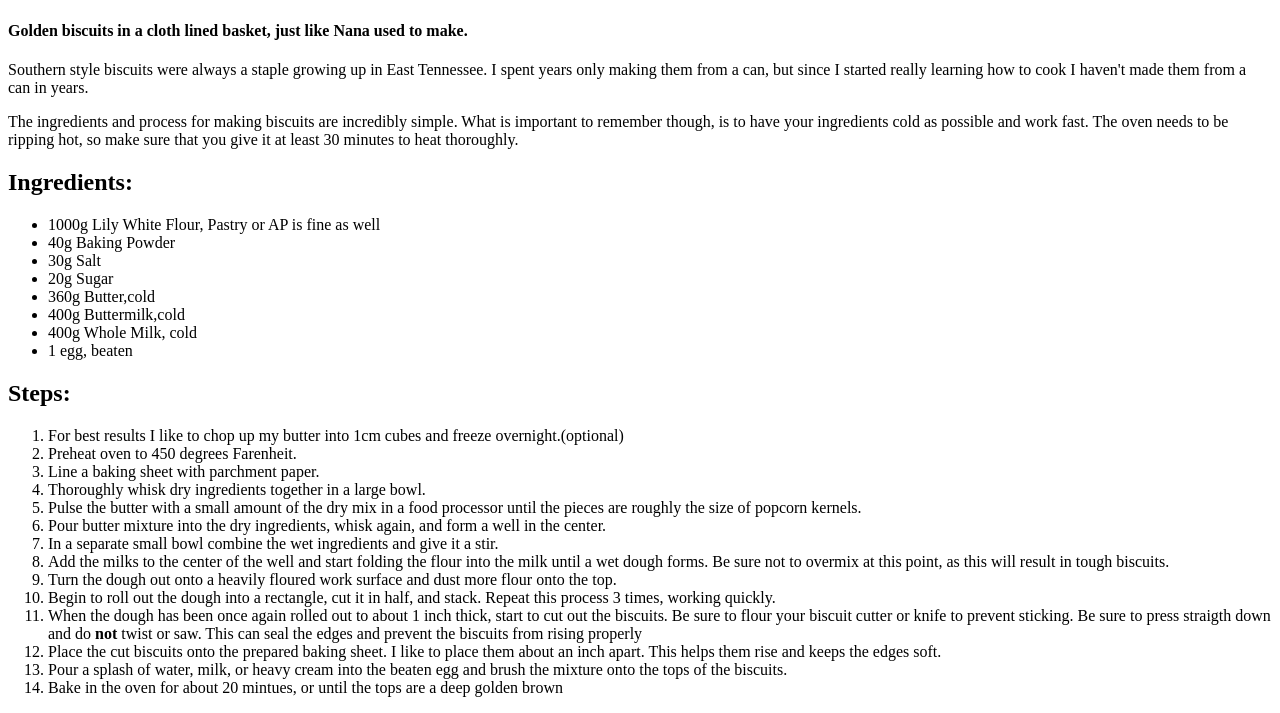
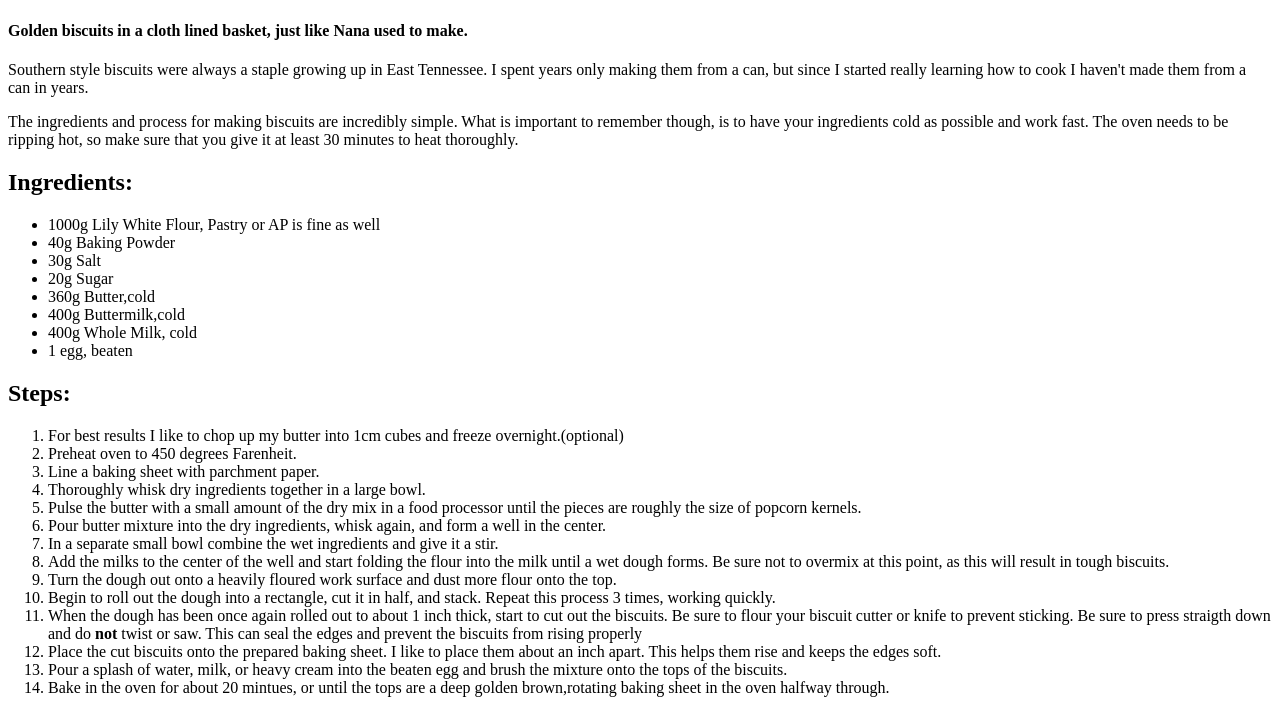
Before and after one commit to jgigil29/odin-recipes, a plain HTML site: page recipes/biscuits.html in a window 1280 px wide. Shown: the part 383-1096 px from the top of the page. Drawn offline with Linux system fonts and the light colour scheme.

Commit message:
Correct baking intruction

```diff
--- a/recipes/biscuits.html
+++ b/recipes/biscuits.html
@@ -67,7 +67,8 @@
             beaten egg and brush the mixture onto the tops of the
             biscuits. </li>
         <li>Bake in the oven for about 20 mintues, or until the tops
-             are a deep golden brown</li>
+             are a deep golden brown,rotating baking sheet in the oven
+             halfway through.</li>
     </ol>
 </body>
 </html>
```
